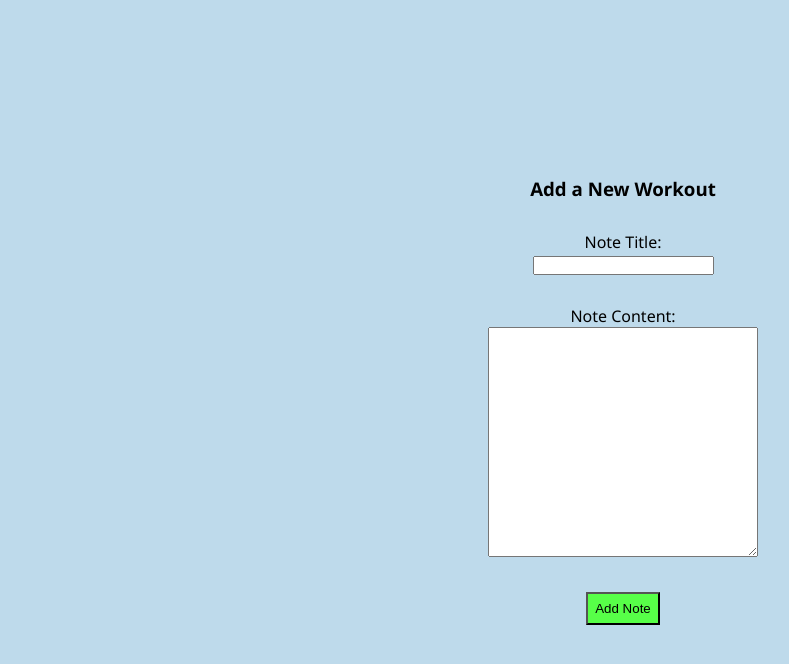
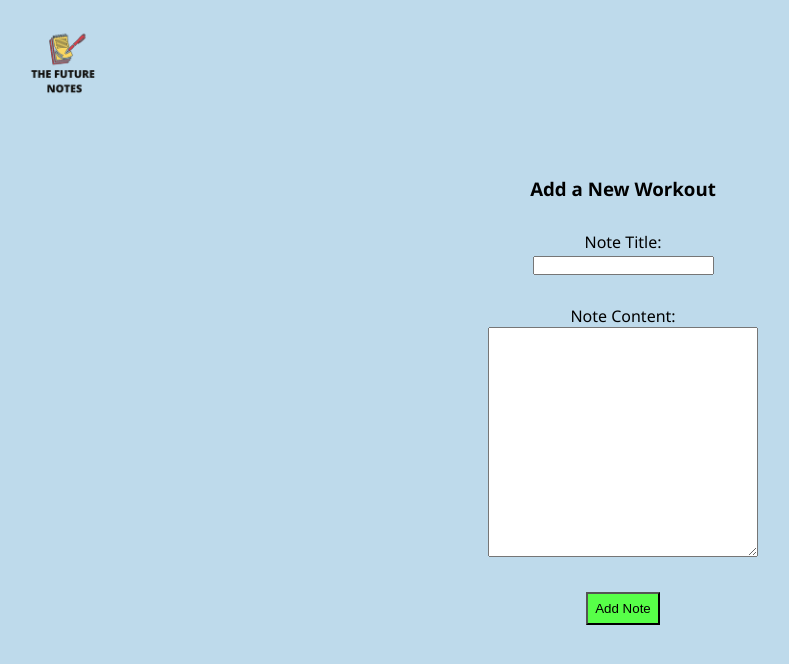
Before and after one commit to JadalKhawand/full-stack-notes-app, a React (Create React App) app in the folder client/: page /add in a window 1280 px wide. Shown: the top 664 px of the page, without its empty margins (17-806 px from the left). Built offline with nearby package versions, Linux system fonts and the light colour scheme.

Commit message:
added an icon

```diff
--- a/client/src/App.css
+++ b/client/src/App.css
@@ -183,3 +183,11 @@ h5 {
 .first-section{
   margin-bottom: 40px;
 }
+
+img{
+  position: fixed;
+  left: 20px;
+  right: 20px;
+  height: 120px;
+  width: 120px;
+}
--- a/client/src/components/Add.tsx
+++ b/client/src/components/Add.tsx
@@ -36,7 +36,10 @@ function Add() {
   }
 
   return (
+    <>
+    <img src="/2.png" alt="icon"/>
     <div className="form">
+
       <h3>Add a New Workout</h3>
       <div className="updated-note">
         <label>Note Title:</label> <br />
@@ -50,6 +53,7 @@ function Add() {
         Add Note
       </button>
     </div>
+    </>
   );
 }
 
--- a/client/src/components/Home.tsx
+++ b/client/src/components/Home.tsx
@@ -49,6 +49,9 @@ function Home() {
   };
 
   return (
+    <>
+      <img src="/2.png" alt="icon" />
+
       <div className="container">
         <div className="header">
           <div className="auth">
@@ -101,6 +104,7 @@ function Home() {
           )}
         </div>
       </div>
+    </>
   );
 }
 
--- a/client/src/components/Login.tsx
+++ b/client/src/components/Login.tsx
@@ -36,6 +36,8 @@ function Login() {
 
   return (
     <div className="login-page">
+      <img src="/2.png" alt="icon" />
+
       <form className="login">
         <div className="logincontainer">
           <h1>Log in</h1>
--- a/client/src/components/Signup.tsx
+++ b/client/src/components/Signup.tsx
@@ -33,6 +33,8 @@ function Signup() {
 
   return (
     <div className="signup-page">
+            <img src="/2.png" alt="icon" />
+
       <form className="signup">
         <div className="signupcontainer">
           <h1>Sign up</h1>
--- a/client/src/components/Update.tsx
+++ b/client/src/components/Update.tsx
@@ -1,10 +1,10 @@
-import React, { useState, useEffect } from 'react';
-import axios from 'axios';
-import { useNavigate, useLocation } from 'react-router-dom';
+import React, { useState, useEffect } from "react";
+import axios from "axios";
+import { useNavigate, useLocation } from "react-router-dom";
 
 function Update() {
   const [note, setNote] = useState({
-    id: "",  // Add the id property to your state
+    id: "", // Add the id property to your state
     title: "",
     content: "",
   });
@@ -19,37 +19,43 @@ function Update() {
     setNote((prevNote) => ({ ...prevNote, id: noteId }));
   }, [location.pathname]);
 
-  function handleChange(e:any) {
+  function handleChange(e: any) {
     setNote((prevNote) => ({
       ...prevNote,
       [e.target.name]: e.target.value,
     }));
   }
 
-  async function handleSubmit(e:any) {
+  async function handleSubmit(e: any) {
     e.preventDefault();
     try {
       // Use the correct URL format for the PUT request
       await axios.put(`http://localhost:5000/notes/update/${note.id}`, note);
-      navigate('/');
+      navigate("/");
     } catch (error) {
       console.log(error);
     }
   }
 
   return (
+    <>
+      <img src="/2.png" alt="icon" />
+
       <div className="form">
         <h3>Update Note</h3>
-      <div className='updated-note'>
+        <div className="updated-note">
           <label>Note Title:</label> <br />
           <input type="text" onChange={handleChange} name="title" />
         </div>
-      <div className='updated-note'>
+        <div className="updated-note">
           <label>Note Content:</label> <br />
           <textarea onChange={handleChange} name="content" />
         </div>
-      <button className="submit-button" onClick={handleSubmit}>Update Note</button>
+        <button className="submit-button" onClick={handleSubmit}>
+          Update Note
+        </button>
       </div>
+    </>
   );
 }
 
```
Also changed, not shown: client/public/2.png (added). Lines whose indentation alone changed are shown as unchanged.
